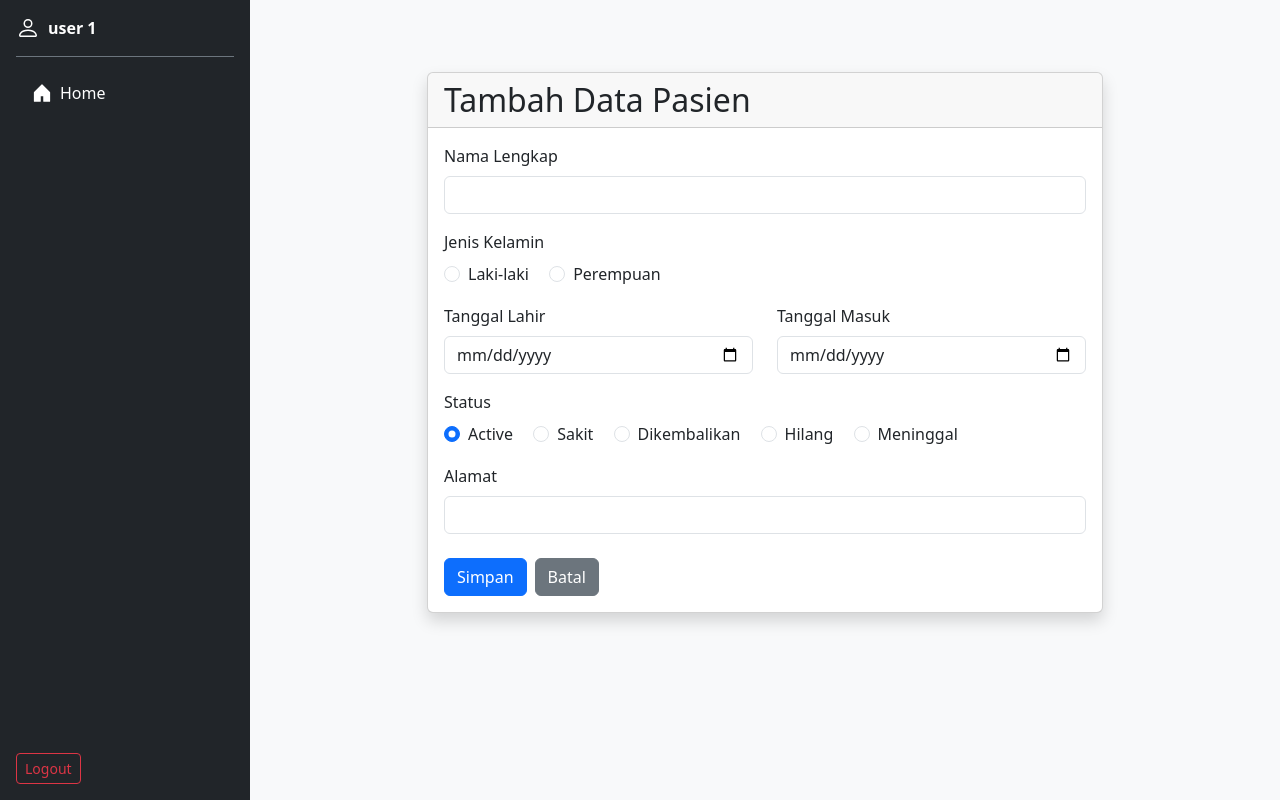
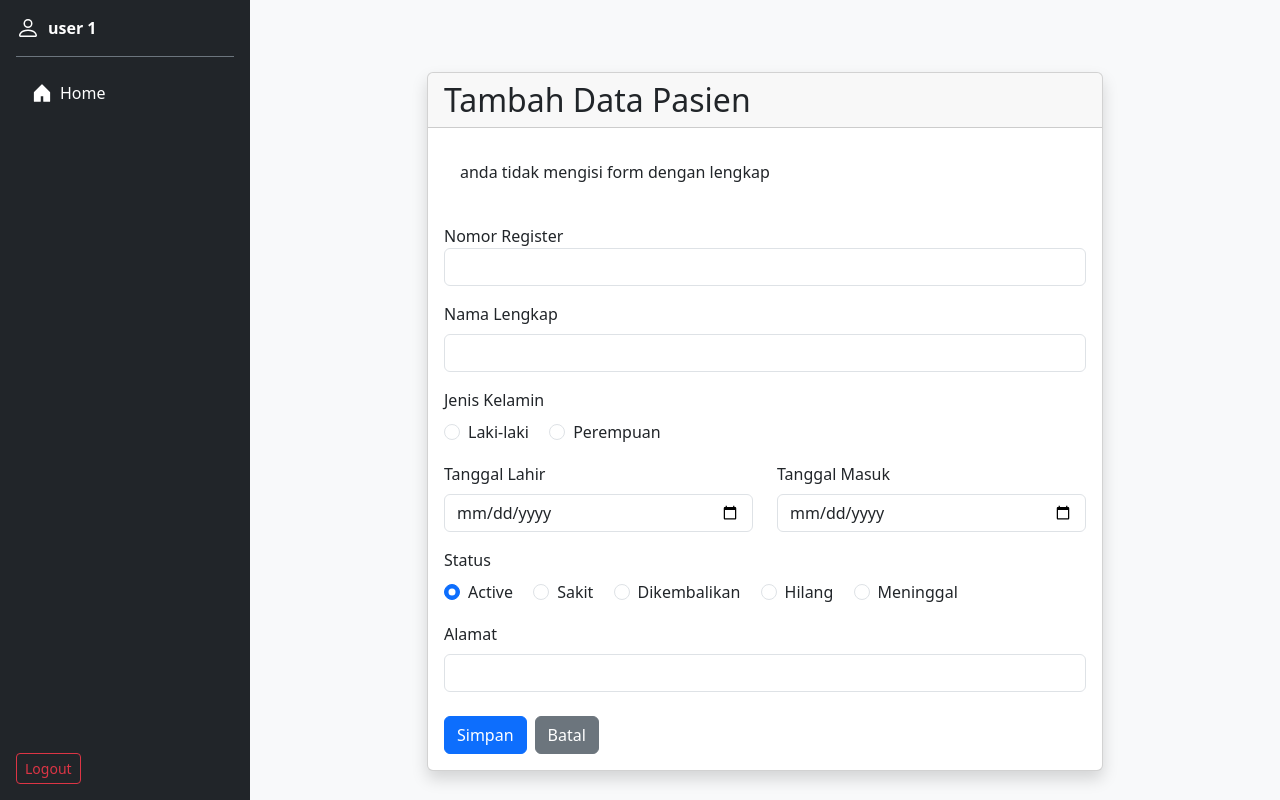
Before and after one commit to alifandian/uptbinalaras, a Django app: page /patients/addpatient/add in a window 1280 px wide. Run offline with Django 5.2, Linux system fonts and the light colour scheme.

Commit message:
filtering and nomor register atribute

```diff
--- a/patients/models.py
+++ b/patients/models.py
@@ -25,6 +25,10 @@ class Patient(models.Model):
                               default='active',
                              )
     address = models.CharField(max_length=255)
+    nomor_register = models.CharField(max_length=30,
+                                      blank=False,
+                                      null=True,
+                                      unique=True)
 
     def __str__(self):
         return f"{self.full_name} ({self.get_status_display()})"
--- a/patients/templates/patients/add_patient.html
+++ b/patients/templates/patients/add_patient.html
@@ -11,10 +11,21 @@
         </div>
 
         <div class="card-body">
-
+            {% if error_message %}
+            <div class="p-3 mb-2 bg-gradient-danger">
+                <p>{{ error_message }}</p>
+            </div>
+            {% endif %}
             <!-- action="" berarti submit ke url yang sama (halaman form ini sendiri) -->
             <form action="{% url 'patients:add' %}" method="post">
                 {% csrf_token %}
+
+                <!-- ===================== Nomor Register ===================== -->
+                <div class="mb-3">
+                    <label for="nomor_register" class="nomor_register">Nomor Register</label>
+                    <input type="text" class="form-control" name="nomor_register" id="nomor_register" required>
+                </div>
+
 
                 <!-- ===================== NAMA LENGKAP ===================== -->
                 <div class="mb-3">
--- a/patients/templates/patients/detail_patient.html
+++ b/patients/templates/patients/detail_patient.html
@@ -17,6 +17,11 @@
             <table class="table table-bordered table-striped">
 
                 <tbody>
+
+                    <tr>
+                        <th style="width:30%">Nomor Register</th>
+                        <td>{{ patient.nomor_register }}</td>
+                    </tr>
 
                     <tr>
                         <th style="width:30%">Nama</th>
--- a/patients/templates/patients/edit_patient.html
+++ b/patients/templates/patients/edit_patient.html
@@ -14,6 +14,11 @@
                 {% endif %}
                 <form action="{% url 'patients:edit' patient.pk %}" method="post">
                     {% csrf_token %}
+
+                    <div class="mb-3">
+                        <label for="full_name">Nomor Register</label><br>
+                            <input type="text" name="nomor_register" id="nomor_register" value="{{ patient.nomor_register}}"><br>
+                    </div>
 
                     <div class="mb-3">
                         <label for="full_name">Nama lengkap</label><br>
--- a/patients/views.py
+++ b/patients/views.py
@@ -19,7 +19,11 @@ class ListPatient(LoginRequiredMixin, generic.ListView):
     template_name = "patients/list_patient.html"
 
     def get_queryset(self):
-        return Patient.objects.all()
+        queryset = Patient.objects.all()
+        status = self.request.GET.get('status')
+        if status:
+            queryset = queryset.filter(status=status)
+        return queryset
 
     def get_context_data(self, **kwargs):
         # WAJIB panggil super() dulu, supaya context bawaan (mis. "patients")
@@ -31,6 +35,7 @@ class ListPatient(LoginRequiredMixin, generic.ListView):
         context["dikembalikan_count"] = Patient.objects.filter(status='dikembalikan').count()
         context["hilang_count"] = Patient.objects.filter(status='hilang').count()
         context["meninggal_count"] = Patient.objects.filter(status='meninggal').count()
+
 
         return context
 #form penambahan pasien
@@ -50,6 +55,7 @@ class DetailView(LoginRequiredMixin, generic.DetailView):
 
 def add(request):
     try:
+        nomor_register=request.POST["nomor_register"]
         full_name=request.POST["full_name"]
         gender=request.POST["gender"]
         birth_date=request.POST["birth_date"]
@@ -63,12 +69,17 @@ def add(request):
                       {"error_message" : "anda tidak mengisi form dengan lengkap "},)
 
     else :
-        p = Patient(full_name=full_name,
+        p = Patient(nomor_register=nomor_register,
+                    full_name=full_name,
                     gender=gender,
                     birth_date=birth_date,
                     admission_date=admission_date,
                     status=status,
                     address=address,)
+        if Patient.objects.filter(nomor_register=nomor_register).exists():
+            return render(request,
+                          "patients/add_patient.html",
+                          {"error_message" : "nomor register sudah ada "},)
         p.save()
         return HttpResponseRedirect(reverse("patients:list_patient"))
 
@@ -82,6 +93,7 @@ def edit(request, pk):
 
     if request.method == "POST":
         try:
+            patient.nomor_register = request.POST["nomor_register"]
             patient.full_name = request.POST["full_name"]
             patient.gender = request.POST["gender"]
             patient.birth_date = request.POST["birth_date"]
@@ -94,6 +106,10 @@ def edit(request, pk):
                 "error_message": "Anda tidak mengisi form dengan lengkap.",
             })
         else:
+            if Patient.objects.filter(nomor_register=patient.nomor_register).exclude(pk=pk).exists():
+                return render(request, "patients/edit_patient.html",{
+                                  "patient": patient,
+                                  "error_message" : "nomor register sudah ada "},)
             patient.save()
             return HttpResponseRedirect(reverse("patients:list_patient"))
 
```
Also changed, not shown: patients/templates/patients/list_patient.html (+29 -0 lines), patients/migrations/0002_patient_nomor_register_alter_patient_status.py (added), patients/migrations/0003_alter_patient_nomor_register.py (added).
